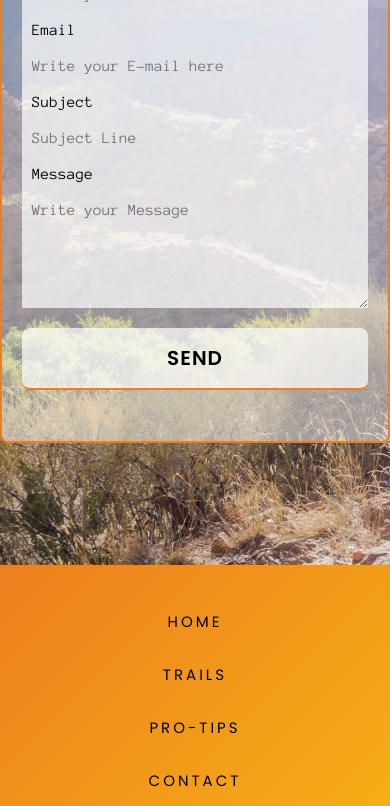
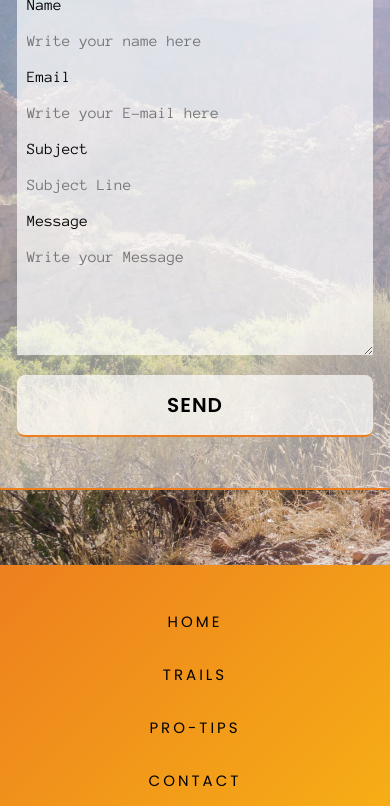
Before and after one commit to GerPut/uct-project, a plain HTML site: page contact.html in a window 390 px wide. Shown: the part 279-1085 px from the top of the page. Drawn offline with nearby package versions, Linux system fonts and the light colour scheme.

Commit message:
Media query update.

```diff
--- a/css/mq.css
+++ b/css/mq.css
@@ -151,9 +151,20 @@
 }
 
 /* Contact form responsive */
+
+@media screen and (max-width:480px){
+    .contact-form-container{
+        height: 600px;
+    width:400px;
+    }
+}
 @media screen and (max-width:370px){
+    .contact-form-container{
+        width:300px;
+    }
     .contact-form-heading{
         font-size: 3.5rem;
+        width:350px;
     }
 }
 
--- a/css/styles.css
+++ b/css/styles.css
@@ -451,6 +451,7 @@ label {
     align-items: center;
     background: url(../images/brian-erickson-FjgQIivGkzo-unsplash.jpg) no-repeat;
     background-size: cover;
+    position:relative;
 
 }
 
@@ -480,8 +481,9 @@ label{
     background-color: rgba(255, 255, 255, 0.5);
     height: 600px;
     width:600px;
-    margin-top: 10%;
-    margin-bottom: 10%;
+    position: absolute;
+    top:20%;
+    transform:translateY(-50%);
     padding: 20px;
     border: 2px solid var(--main-color);
     border-radius: 8px;
```
